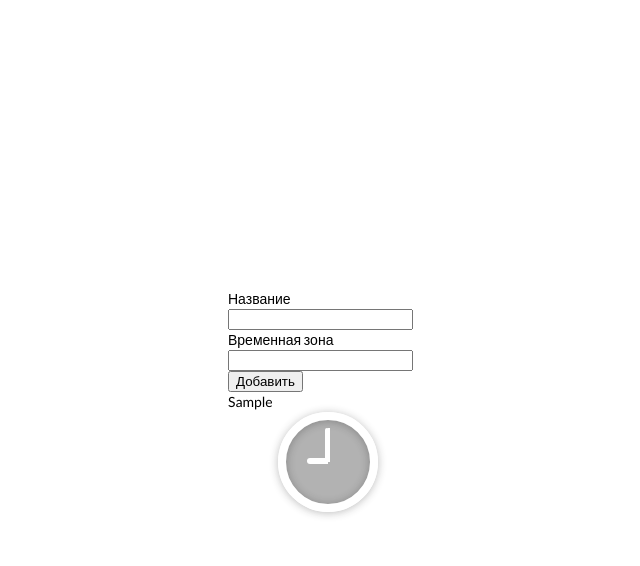
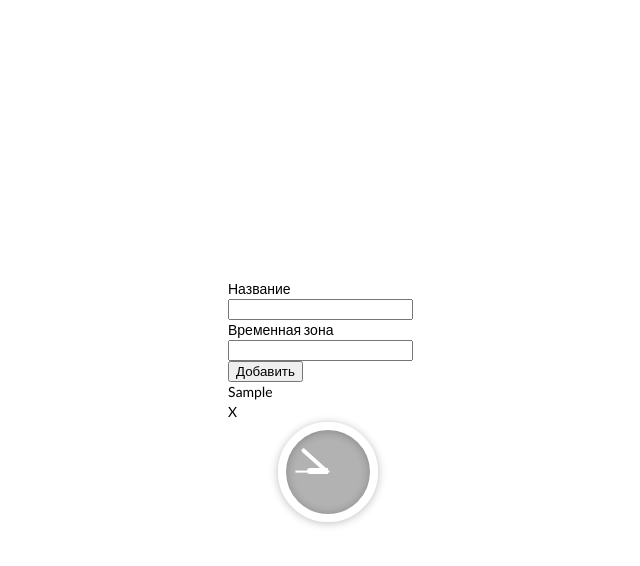
Before and after one commit to errand/ra16-lifecycle-http-watches, a React (Create React App) app: page / in a window 1280 px wide. Both pictures are taken after typing "Sample", "Sample" into the empty fields and a click on the button "Добавить". Shown: the top 566 px of the page, without its empty margins (312-952 px from the left). Built offline with nearby package versions, Linux system fonts and the light colour scheme; the HTML template or start-up script is replaced by a standard one.

Commit message:
feat: working but without timezone

```diff
--- a/src/components/Form.jsx
+++ b/src/components/Form.jsx
@@ -20,8 +20,8 @@ export default function Form({onAdd}) {
 
   const handleSubmit = evt => {
     evt.preventDefault()
-    const training = new Watch(form.title, form.timeZone)
-    onAdd(training)
+    const watch = new Watch(form.title, form.timeZone)
+    onAdd(watch)
     setForm({
       title: '',
       timeZone: '',
--- /dev/null
+++ b/src/components/Watch.jsx
@@ -0,0 +1,43 @@
+import {useState, useEffect} from 'react'
+import dayjs from "dayjs";
+
+export default function Watch({item, onDelete: handleDelete}) {
+
+  const [time, setTime] = useState(new Date())
+
+  useEffect(() => {
+    setInterval(() => {
+      setTime(new Date())
+    }, 1000)
+
+    const hours = dayjs(time.getHours() + item.timeZone).format('h')
+    const minutes = dayjs(time).format('mm')
+    const seconds = dayjs(time).format('ss')
+
+    const clock = document.querySelector(`[data-clock-id="${item.id}"]`)
+
+    const hoursHand = clock.querySelector('.hero-hour')
+    const minutesHand = clock.querySelector('.hero-minute')
+    const secondsHand = clock.querySelector('.hero-second')
+
+    hoursHand.style.transform = `rotate(${hours * 30 + minutes * 0.5 - 180}deg)`
+    minutesHand.style.transform = `rotate(${minutes * 6 - 180}deg)`
+    secondsHand.style.transform = `rotate(${seconds * 6 - 180}deg)`
+
+  }, [time])
+
+  return (
+    <div className="clock" data-clock-id={item.id}>
+      <div className="title">{item.title}</div>
+      <div className="delete" onClick={() => handleDelete(item.id)}>X</div>
+      <div className="hero-circle">
+        <div className="hero-face">
+          <div className="hero-hour"></div>
+          <div className="hero-minute"></div>
+          <div className="hero-second"></div>
+        </div>
+      </div>
+    </div>
+  )
+
+}
--- a/src/components/Watches.jsx
+++ b/src/components/Watches.jsx
@@ -7,6 +7,7 @@ export default function Watches() {
   const [watches, setWatches] = useState([])
 
   const handleAdd = watch => {
+    console.log(watch)
     setWatches(prevState => [...prevState, watch]);
   }
 
--- a/src/components/WatchesList.jsx
+++ b/src/components/WatchesList.jsx
@@ -1,23 +1,12 @@
 import PropTypes from "prop-types";
-import dayjs from "dayjs";
+import Watch from "./Watch";
 
 export default function WatchesList({list, onDelete: handleDelete}) {
 
-  const listItems = list.map(item =>
-    <div className="clock">
-      <div className="title">{item.title}</div>
-      <div className="hero-circle" key={item.id}>
-        <div className="hero-face">
-          <div id="hour" className="hero-hour"></div>
-          <div id="minute" className="hero-minute"></div>
-          <div id="second" className="hero-second"></div>
-        </div>
-      </div>
-    </div>
-  )
+  const listItems = list.map(item => <Watch key={item.id} item={item} onDelete={handleDelete}/>)
 
   return(
-    <div className="training">
+    <div className="watches">
       {listItems}
     </div>
   )
```
Also changed, not shown: 1 other file (tests, documents, lock files or other folders).
